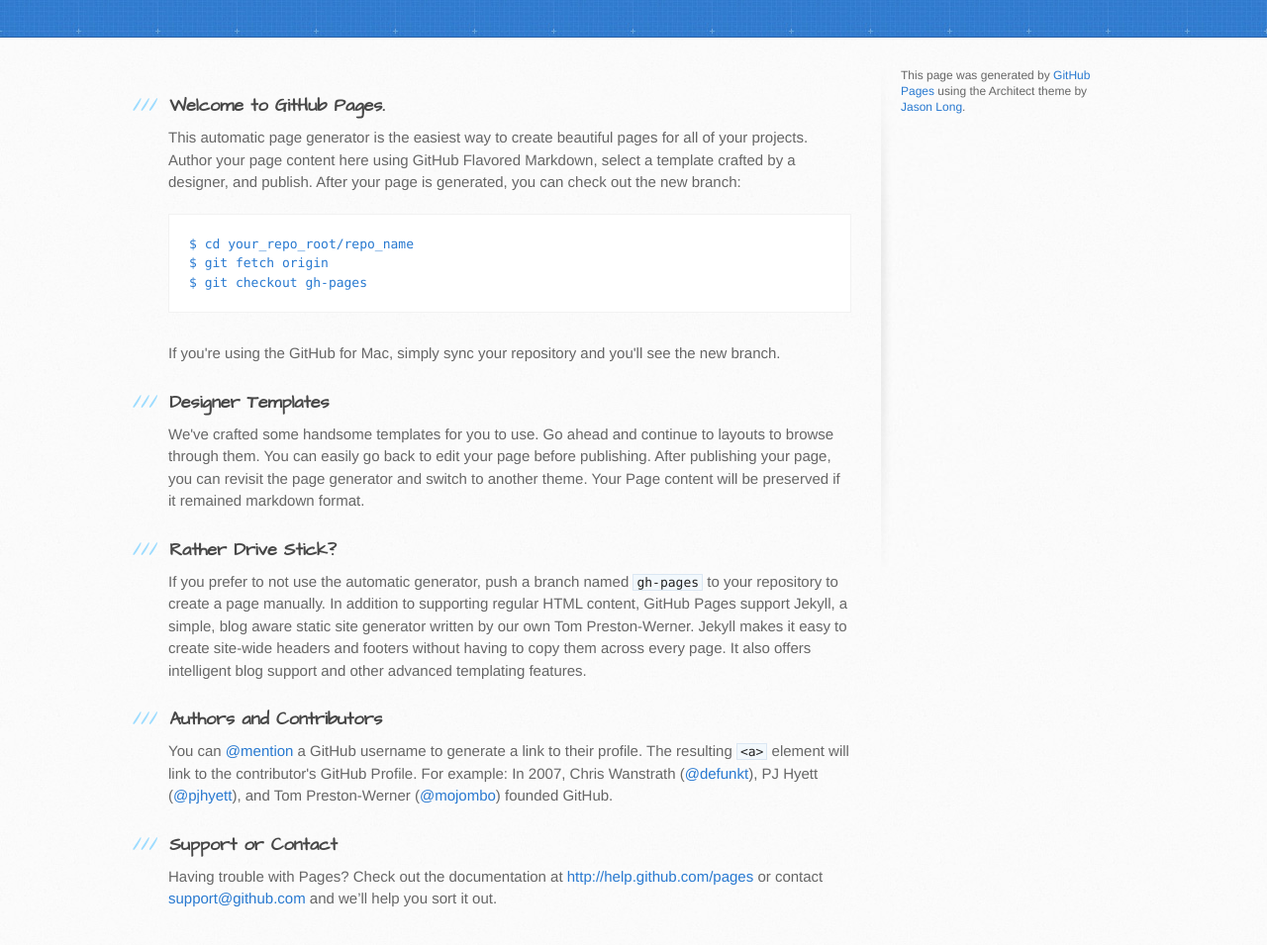
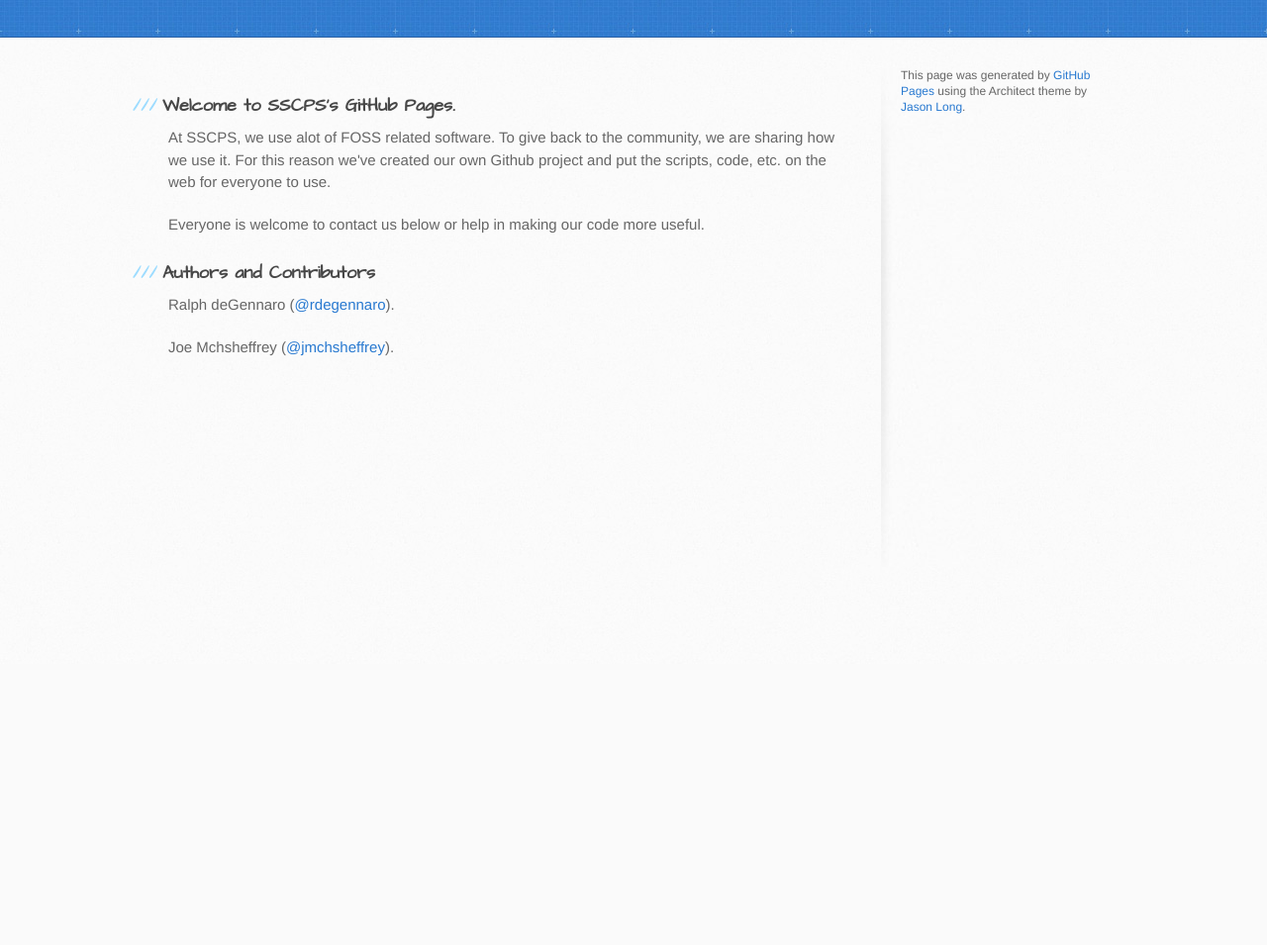
Before and after one commit to SSCPS/sscps.github.io, a plain HTML site: page index.html in a window 1280 px wide. Shown: the part 129-1084 px from the top of the page at 99% size. After the commit the page ends 800 px from the top, so only its background shows below. Drawn offline with Linux system fonts and the light colour scheme.

Commit message:
finally change to SSCPS content
keep it simple at first

```diff
--- a/index.html
+++ b/index.html
@@ -13,7 +13,7 @@
     <script src="//html5shiv.googlecode.com/svn/trunk/html5.js"></script>
     <![endif]-->
 
-    <title>Sscps.github.io by SSCPS</title>
+    <title>SSCPS.github.io by SSCPS</title>
   </head>
 
   <body>
@@ -28,42 +28,17 @@
     <div id="content-wrapper">
       <div class="inner clearfix">
         <section id="main-content">
-          <h3>
-<a name="welcome-to-github-pages" class="anchor" href="#welcome-to-github-pages"><span class="octicon octicon-link"></span></a>Welcome to GitHub Pages.</h3>
+          <h3><a name="welcome-to-github-pages" class="anchor" href="#welcome-to-github-pages"><span class="octicon octicon-link"></span></a>Welcome to SSCPS's GitHub Pages.</h3>
+          <p>At SSCPS, we use alot of FOSS related software.  To give back to the community, we are sharing how we use it.  For this reason we've created our own Github project and put the scripts, code, etc. on the web for everyone to use.  </p>
+          <p>Everyone is welcome to contact us below or help in making our code more useful.  </p>
 
-<p>This automatic page generator is the easiest way to create beautiful pages for all of your projects. Author your page content here using GitHub Flavored Markdown, select a template crafted by a designer, and publish. After your page is generated, you can check out the new branch:</p>
+          <h3><a name="authors-and-contributors" class="anchor" href="#authors-and-contributors"><span class="octicon octicon-link"></span></a>Authors and Contributors</h3>
+          <p>Ralph deGennaro (<a href="https://github.com/rdegennaro" class="user-mention">@rdegennaro</a>).</p>
+          <p>Joe Mchsheffrey (<a href="https://github.com/rdegennaro" class="user-mention">@jmchsheffrey</a>).</p>
 
-<pre><code>$ cd your_repo_root/repo_name
-$ git fetch origin
-$ git checkout gh-pages
-</code></pre>
-
-<p>If you're using the GitHub for Mac, simply sync your repository and you'll see the new branch.</p>
-
-<h3>
-<a name="designer-templates" class="anchor" href="#designer-templates"><span class="octicon octicon-link"></span></a>Designer Templates</h3>
-
-<p>We've crafted some handsome templates for you to use. Go ahead and continue to layouts to browse through them. You can easily go back to edit your page before publishing. After publishing your page, you can revisit the page generator and switch to another theme. Your Page content will be preserved if it remained markdown format.</p>
-
-<h3>
-<a name="rather-drive-stick" class="anchor" href="#rather-drive-stick"><span class="octicon octicon-link"></span></a>Rather Drive Stick?</h3>
-
-<p>If you prefer to not use the automatic generator, push a branch named <code>gh-pages</code> to your repository to create a page manually. In addition to supporting regular HTML content, GitHub Pages support Jekyll, a simple, blog aware static site generator written by our own Tom Preston-Werner. Jekyll makes it easy to create site-wide headers and footers without having to copy them across every page. It also offers intelligent blog support and other advanced templating features.</p>
-
-<h3>
-<a name="authors-and-contributors" class="anchor" href="#authors-and-contributors"><span class="octicon octicon-link"></span></a>Authors and Contributors</h3>
-
-<p>You can <a href="https://github.com/blog/821" class="user-mention">@mention</a> a GitHub username to generate a link to their profile. The resulting <code>&lt;a&gt;</code> element will link to the contributor's GitHub Profile. For example: In 2007, Chris Wanstrath (<a href="https://github.com/defunkt" class="user-mention">@defunkt</a>), PJ Hyett (<a href="https://github.com/pjhyett" class="user-mention">@pjhyett</a>), and Tom Preston-Werner (<a href="https://github.com/mojombo" class="user-mention">@mojombo</a>) founded GitHub.</p>
-
-<h3>
-<a name="support-or-contact" class="anchor" href="#support-or-contact"><span class="octicon octicon-link"></span></a>Support or Contact</h3>
-
-<p>Having trouble with Pages? Check out the documentation at <a href="http://help.github.com/pages">http://help.github.com/pages</a> or contact <a href="mailto:support@github.com">support@github.com</a> and we’ll help you sort it out.</p>
         </section>
 
         <aside id="sidebar">
-
-
           <p>This page was generated by <a href="https://pages.github.com">GitHub Pages</a> using the Architect theme by <a href="https://twitter.com/jasonlong">Jason Long</a>.</p>
         </aside>
       </div>
```
